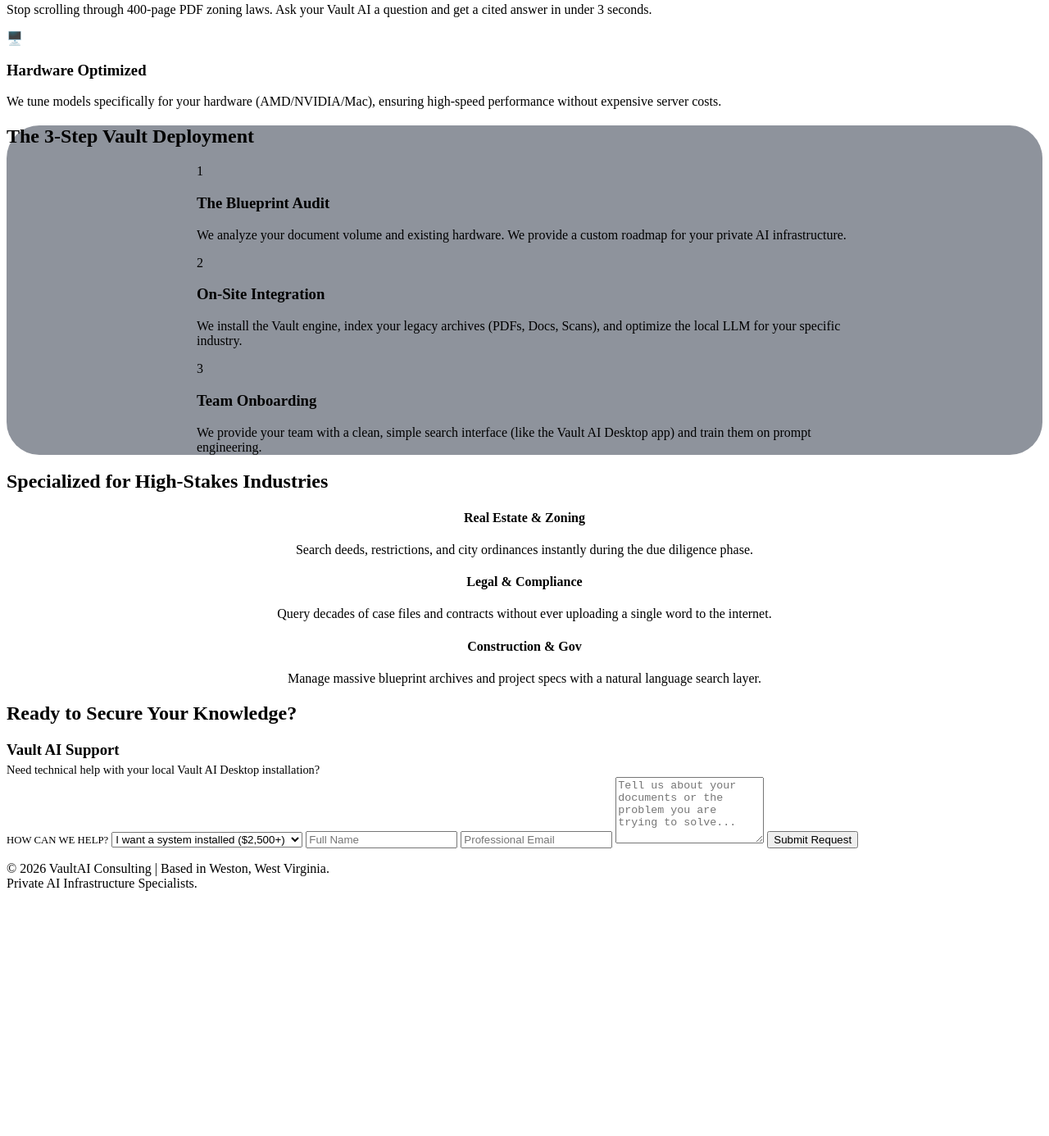
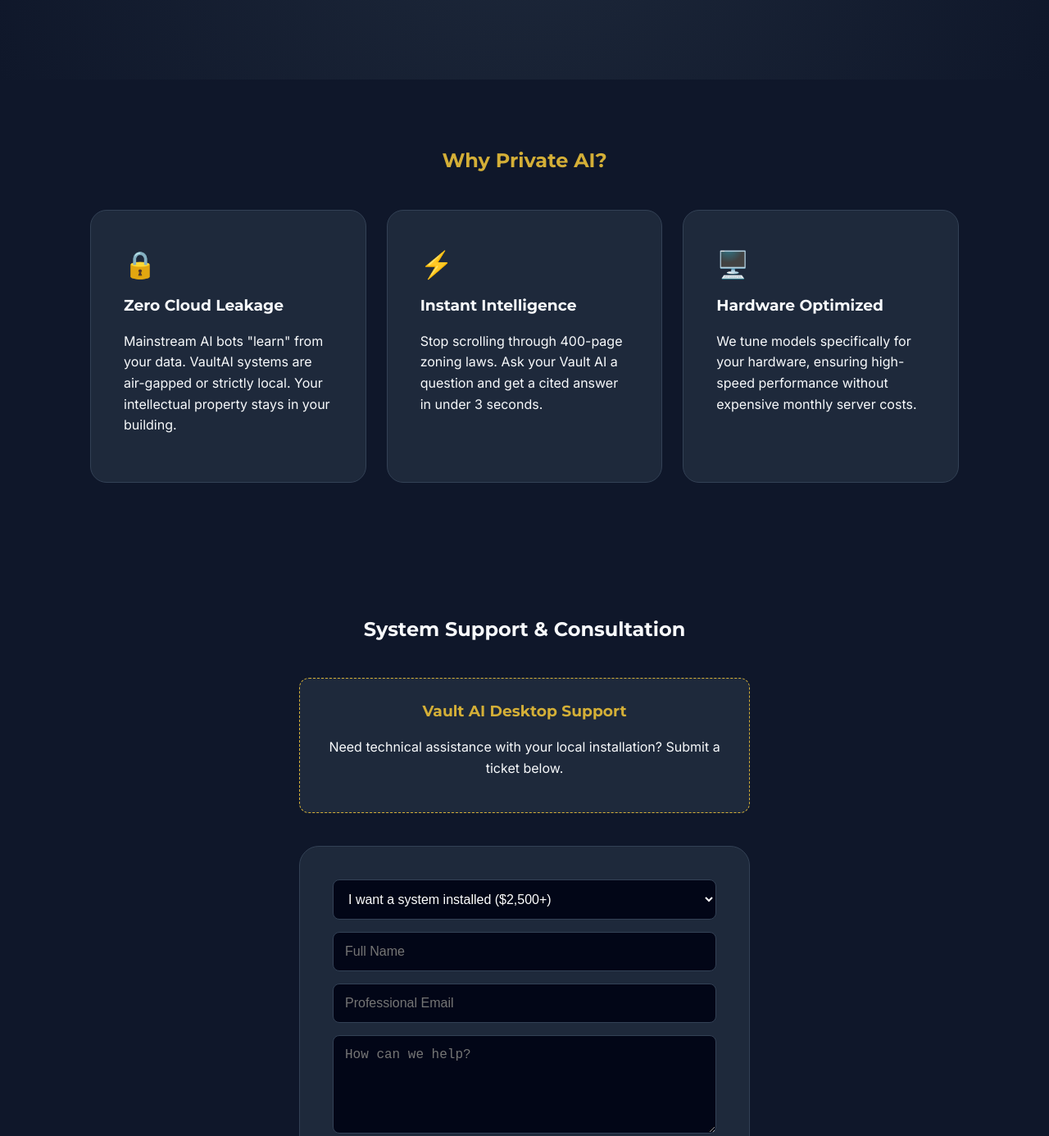
Before and after one commit to dataintegritygroup/dataintegritygroup, a plain HTML site: page index.html in a window 1280 px wide. Shown: the part 516-1902 px from the top of the page at 82% size. Before the commit the page ends 1611 px from the top, so only its background shows below. Drawn offline with Linux system fonts and the light colour scheme.

Commit message:
Update index.html

```diff
--- a/index.html
+++ b/index.html
@@ -1,15 +1,202 @@
+<!DOCTYPE html>
+<html lang="en">
+<head>
+    <meta charset="UTF-8">
+    <meta name="viewport" content="width=device-width, initial-scale=1.0">
+    <title>VaultAI Consulting | Private AI Infrastructure</title>
+    <link href="https://fonts.googleapis.com/css2?family=Montserrat:wght@700&family=Inter:wght@300;400;600&display=swap" rel="stylesheet">
+    <style>
+        :root {
+            --bg: #0F172A; /* Deep Navy */
+            --card: #1E293B; /* Secondary Navy */
+            --accent: #D4AF37; /* Premium Gold */
+            --accent-hover: #B8962E;
+            --text: #F8FAFC;
+            --dim: #94A3B8;
+            --border: #334155;
+        }
+
+        * { box-sizing: border-box; }
+
+        body {
+            margin: 0;
+            font-family: 'Inter', sans-serif;
+            background-color: var(--bg);
+            color: var(--text);
+            line-height: 1.6;
+            scroll-behavior: smooth;
+        }
+
+        header {
+            padding: 15px 40px;
+            display: flex;
+            justify-content: space-between;
+            align-items: center;
+            position: sticky;
+            top: 0;
+            background: rgba(15, 23, 42, 0.95);
+            backdrop-filter: blur(12px);
+            border-bottom: 1px solid var(--border);
+            z-index: 1000;
+        }
+
+        h1, h2, h3 { font-family: 'Montserrat', sans-serif; margin: 0; }
+        h1 { font-size: 1.4rem; color: var(--accent); letter-spacing: 1px; }
+
+        .btn {
+            background: var(--accent);
+            padding: 12px 28px;
+            border-radius: 50px;
+            border: none;
+            color: #0F172A;
+            font-weight: 700;
+            cursor: pointer;
+            transition: 0.3s;
+            text-decoration: none;
+            display: inline-block;
+            text-transform: uppercase;
+            font-size: 0.85rem;
+            letter-spacing: 1px;
+        }
+
+        .btn:hover {
+            transform: translateY(-2px);
+            box-shadow: 0 10px 20px rgba(212, 175, 55, 0.2);
+            background: var(--accent-hover);
+        }
+
+        .btn-outline {
+            background: transparent;
+            border: 1px solid var(--accent);
+            color: var(--accent);
+        }
+
+        .btn-outline:hover {
+            background: var(--accent);
+            color: var(--bg);
+        }
+
+        .hero {
+            text-align: center;
+            padding: 140px 20px 100px;
+            background: radial-gradient(circle at center, #1E293B 0%, #0F172A 100%);
+        }
+
+        .hero h2 {
+            font-size: clamp(2.5rem, 5vw, 4.5rem);
+            line-height: 1.1;
+            margin-bottom: 20px;
+        }
+
+        .hero p {
+            max-width: 700px;
+            margin: 20px auto;
+            color: var(--dim);
+            font-size: 1.2rem;
+        }
+
+        .section {
+            padding: 80px 20px;
+            max-width: 1100px;
+            margin: auto;
+            text-align: center;
+        }
+
+        .grid {
+            display: grid;
+            grid-template-columns: repeat(auto-fit, minmax(300px, 1fr));
+            gap: 25px;
+            margin-top: 40px;
+        }
+
+        .card {
+            background: var(--card);
+            padding: 40px;
+            border-radius: 20px;
+            border: 1px solid var(--border);
+            transition: 0.3s;
+            text-align: left;
+        }
+
+        .card:hover { border-color: var(--accent); transform: translateY(-5px); }
+
+        .step {
+            display: flex;
+            align-items: flex-start;
+            gap: 20px;
+            background: var(--card);
+            padding: 30px;
+            border-radius: 16px;
+            border: 1px solid var(--border);
+            text-align: left;
+            margin-bottom: 20px;
+        }
+
+        .step-number {
+            background: var(--accent);
+            color: var(--bg);
+            width: 40px;
+            height: 40px;
+            display: flex;
+            align-items: center;
+            justify-content: center;
+            border-radius: 50%;
+            font-weight: bold;
+            flex-shrink: 0;
+        }
+
+        .support-banner {
+            background: #1E293B;
+            border: 1px dashed var(--accent);
+            padding: 25px;
+            border-radius: 12px;
+            margin: 40px auto;
+            max-width: 550px;
+        }
+
+        form {
+            max-width: 550px;
+            margin: 0 auto;
+            background: var(--card);
+            padding: 40px;
+            border-radius: 24px;
+            border: 1px solid var(--border);
+            display: flex;
+            flex-direction: column;
+            gap: 15px;
+        }
+
+        input, textarea, select {
+            padding: 14px;
+            border-radius: 8px;
+            border: 1px solid var(--border);
+            background: #020617;
+            color: white;
+            font-size: 1rem;
+            width: 100%;
+        }
+
+        footer {
+            text-align: center;
+            padding: 60px 20px;
+            color: var(--dim);
+            border-top: 1px solid var(--border);
+            font-size: 0.9rem;
+        }
+    </style>
+</head>
 <body>
 
 <header>
     <h1>🛡️ VAULT AI</h1>
-    <button class="btn btn-outline" onclick="scrollToContact()">Inquire Now</button>
+    <button class="btn btn-outline" onclick="document.getElementById('contact').scrollIntoView({behavior:'smooth'})">Inquire Now</button>
 </header>
 
 <section class="hero">
     <h2>Your Data. Your Hardware. <br><span style="color:var(--accent)">Total Privacy.</span></h2>
-    <p>Stop sending sensitive property deeds, legal contracts, and internal archives to the cloud. We deploy elite, offline AI systems directly onto your office infrastructure.</p>
+    <p>Stop sending sensitive property deeds and legal archives to the cloud. We deploy elite, offline AI systems directly onto your infrastructure.</p>
     <div style="margin-top:40px;">
-        <button class="btn" onclick="scrollToContact()">Request a System Audit</button>
+        <button class="btn" onclick="document.getElementById('contact').scrollIntoView({behavior:'smooth'})">Request a System Audit</button>
     </div>
 </section>
 
@@ -17,78 +204,32 @@
     <h2 style="color:var(--accent)">Why Private AI?</h2>
     <div class="grid">
         <div class="card">
-            <div class="icon">🔒</div>
+            <div style="font-size: 2rem; margin-bottom: 10px;">🔒</div>
             <h3>Zero Cloud Leakage</h3>
             <p>Mainstream AI bots "learn" from your data. VaultAI systems are air-gapped or strictly local. Your intellectual property stays in your building.</p>
         </div>
         <div class="card">
-            <div class="icon">⚡</div>
+            <div style="font-size: 2rem; margin-bottom: 10px;">⚡</div>
             <h3>Instant Intelligence</h3>
-            <p>Stop scrolling through 400-page PDF zoning laws. Ask your Vault AI a question and get a cited answer in under 3 seconds.</p>
+            <p>Stop scrolling through 400-page zoning laws. Ask your Vault AI a question and get a cited answer in under 3 seconds.</p>
         </div>
         <div class="card">
-            <div class="icon">🖥️</div>
+            <div style="font-size: 2rem; margin-bottom: 10px;">🖥️</div>
             <h3>Hardware Optimized</h3>
-            <p>We tune models specifically for your hardware (AMD/NVIDIA/Mac), ensuring high-speed performance without expensive server costs.</p>
-        </div>
-    </div>
-</section>
-
-<section class="section" style="background: rgba(30, 41, 59, 0.5); border-radius: 40px;">
-    <h2>The 3-Step Vault Deployment</h2>
-    <div style="max-width: 800px; margin: auto;">
-        <div class="step">
-            <div class="step-number">1</div>
-            <div>
-                <h3>The Blueprint Audit</h3>
-                <p>We analyze your document volume and existing hardware. We provide a custom roadmap for your private AI infrastructure.</p>
-            </div>
-        </div>
-        <div class="step">
-            <div class="step-number">2</div>
-            <div>
-                <h3>On-Site Integration</h3>
-                <p>We install the Vault engine, index your legacy archives (PDFs, Docs, Scans), and optimize the local LLM for your specific industry.</p>
-            </div>
-        </div>
-        <div class="step">
-            <div class="step-number">3</div>
-            <div>
-                <h3>Team Onboarding</h3>
-                <p>We provide your team with a clean, simple search interface (like the Vault AI Desktop app) and train them on prompt engineering.</p>
-            </div>
-        </div>
-    </div>
-</section>
-
-<section class="section">
-    <h2>Specialized for High-Stakes Industries</h2>
-    <div class="grid">
-        <div class="card" style="text-align: center;">
-            <h4 style="color:var(--accent)">Real Estate & Zoning</h4>
-            <p>Search deeds, restrictions, and city ordinances instantly during the due diligence phase.</p>
-        </div>
-        <div class="card" style="text-align: center;">
-            <h4 style="color:var(--accent)">Legal & Compliance</h4>
-            <p>Query decades of case files and contracts without ever uploading a single word to the internet.</p>
-        </div>
-        <div class="card" style="text-align: center;">
-            <h4 style="color:var(--accent)">Construction & Gov</h4>
-            <p>Manage massive blueprint archives and project specs with a natural language search layer.</p>
+            <p>We tune models specifically for your hardware, ensuring high-speed performance without expensive monthly server costs.</p>
         </div>
     </div>
 </section>
 
 <section class="section" id="contact">
-    <h2>Ready to Secure Your Knowledge?</h2>
+    <h2>System Support & Consultation</h2>
 
     <div class="support-banner">
-        <h3 style="margin:0; color: var(--accent);">Vault AI Support</h3>
-        <p style="margin:5px 0 0 0; font-size: 0.9rem;">Need technical help with your local Vault AI Desktop installation?</p>
+        <h3 style="color: var(--accent);">Vault AI Desktop Support</h3>
+        <p>Need technical assistance with your local installation? Submit a ticket below.</p>
     </div>
 
     <form action="https://formspree.io/f/xaqllgzd" method="POST">
-        <label style="text-align: left; font-size: 0.8rem; color: var(--accent);">HOW CAN WE HELP?</label>
         <select name="type">
             <option value="consultation">I want a system installed ($2,500+)</option>
             <option value="blueprint">I need a Blueprint Audit ($499)</option>
@@ -96,12 +237,15 @@
         </select>
         <input type="text" name="name" placeholder="Full Name" required>
         <input type="email" name="email" placeholder="Professional Email" required>
-        <textarea name="message" rows="5" placeholder="Tell us about your documents or the problem you are trying to solve..." required></textarea>
+        <textarea name="message" rows="5" placeholder="How can we help?" required></textarea>
         <button class="btn" type="submit">Submit Request</button>
     </form>
 </section>
 
 <footer>
-    © 2026 VaultAI Consulting | Based in Weston, West Virginia. <br>
+    © 2026 VaultAI Consulting | Weston, West Virginia. <br>
     Private AI Infrastructure Specialists.
 </footer>
+
+</body>
+</html>
```
